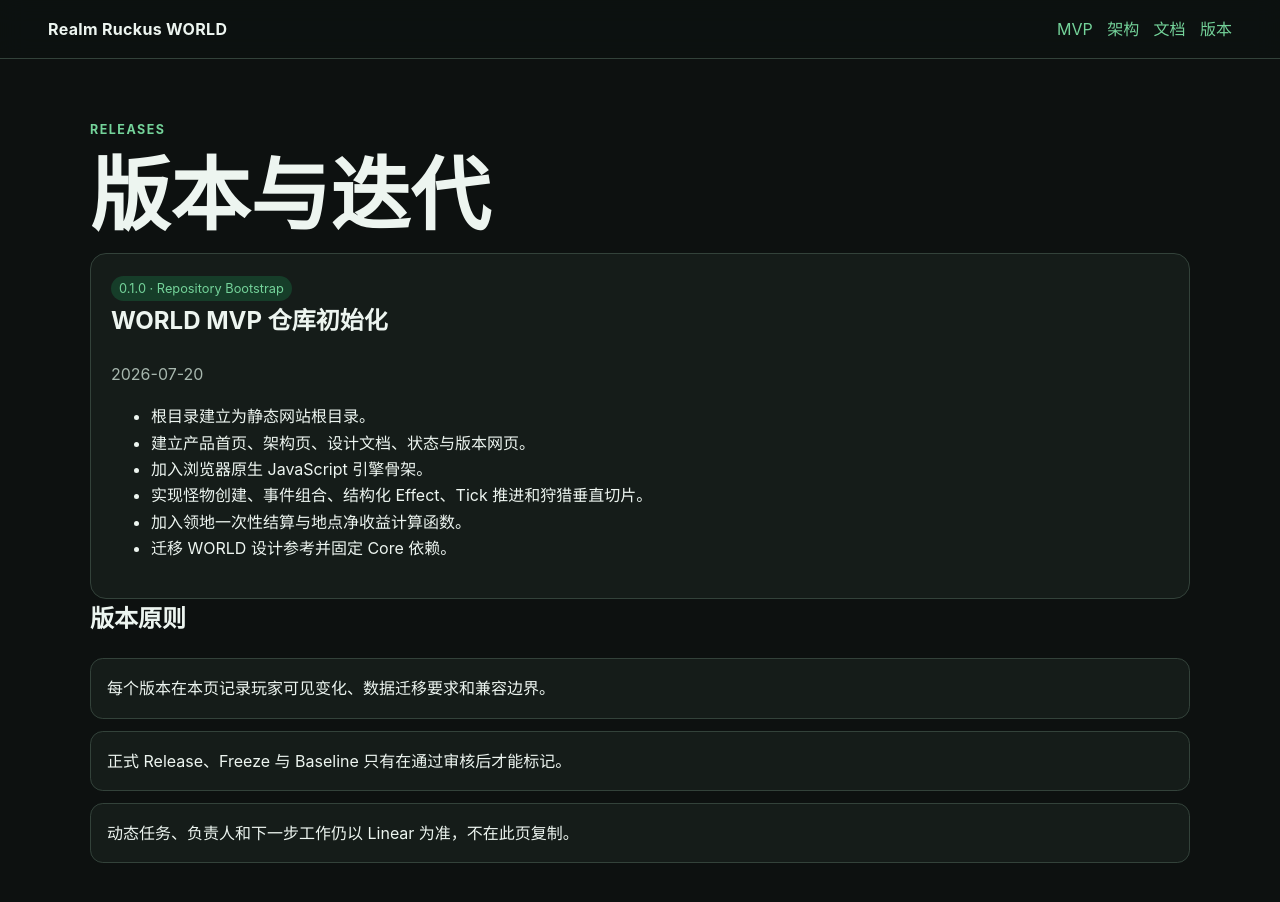
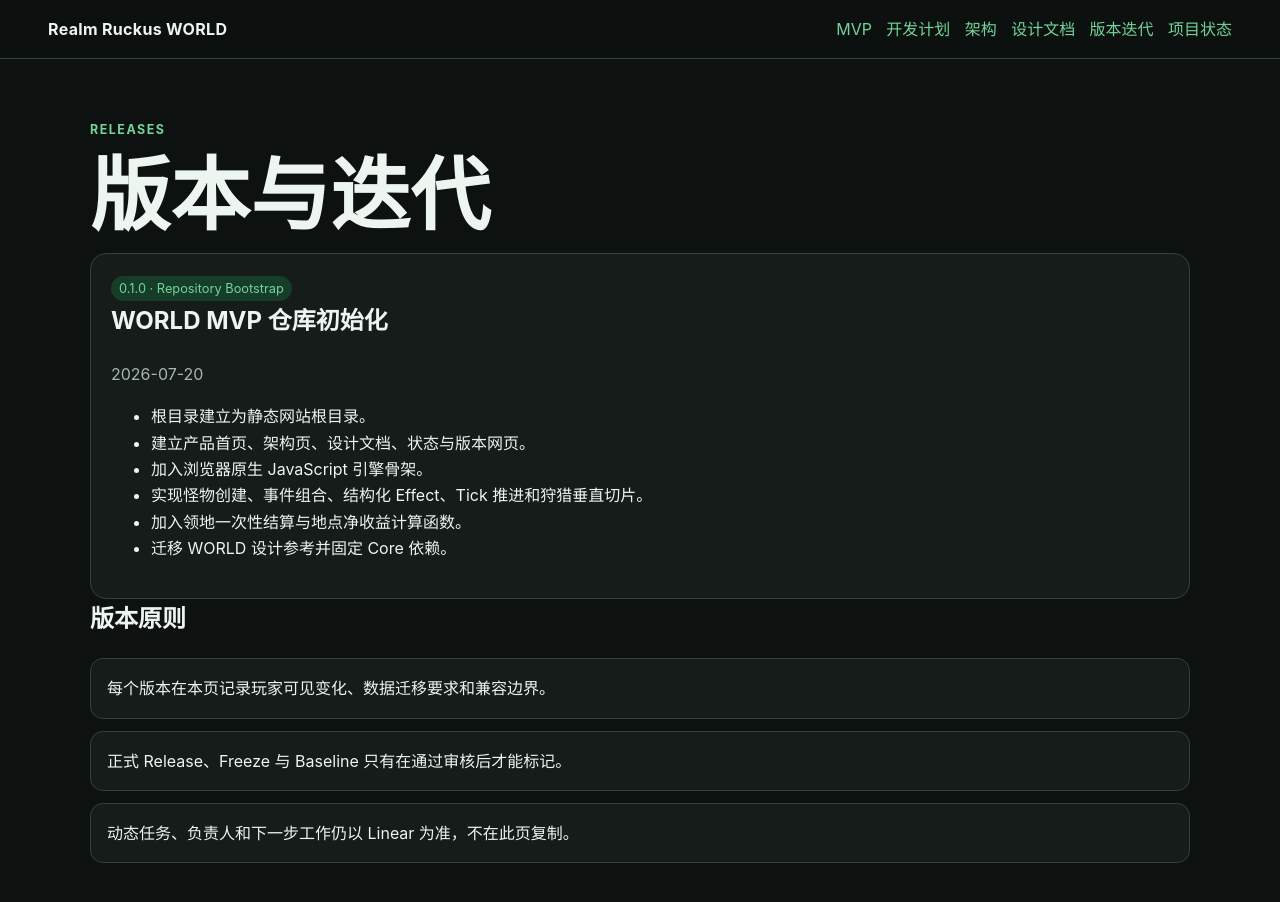
Before and after one commit to realmruckus/world, a website: page releases.html in a window 1280 px wide. Drawn offline with Linux system fonts and the light colour scheme.

Commit message:
fix: unify WORLD site navigation

```diff
--- a/releases.html
+++ b/releases.html
@@ -1 +1 @@
-<!doctype html><html lang="zh-CN"><head><meta charset="utf-8"><meta name="viewport" content="width=device-width,initial-scale=1"><title>WORLD 版本迭代</title><link rel="stylesheet" href="./styles.css"></head><body><header class="site-header"><a class="brand" href="./index.html">Realm Ruckus WORLD</a><nav><a href="./play.html">MVP</a><a href="./architecture.html">架构</a><a href="./docs/index.html">文档</a><a href="./releases.html">版本</a></nav></header><main class="page"><p class="eyebrow">Releases</p><h1>版本与迭代</h1><article><span class="badge">0.1.0 · Repository Bootstrap</span><h2>WORLD MVP 仓库初始化</h2><p class="meta">2026-07-20</p><ul><li>根目录建立为静态网站根目录。</li><li>建立产品首页、架构页、设计文档、状态与版本网页。</li><li>加入浏览器原生 JavaScript 引擎骨架。</li><li>实现怪物创建、事件组合、结构化 Effect、Tick 推进和狩猎垂直切片。</li><li>加入领地一次性结算与地点净收益计算函数。</li><li>迁移 WORLD 设计参考并固定 Core 依赖。</li></ul></article><h2>版本原则</h2><ul class="card-list"><li>每个版本在本页记录玩家可见变化、数据迁移要求和兼容边界。</li><li>正式 Release、Freeze 与 Baseline 只有在通过审核后才能标记。</li><li>动态任务、负责人和下一步工作仍以 Linear 为准，不在此页复制。</li></ul></main></body></html>
+<!doctype html><html lang="zh-CN"><head><meta charset="utf-8"><meta name="viewport" content="width=device-width,initial-scale=1"><title>WORLD 版本迭代</title><link rel="stylesheet" href="./styles.css"></head><body><header class="site-header"><a class="brand" href="./index.html">Realm Ruckus WORLD</a><nav aria-label="主导航"><a href="./play.html">MVP</a><a href="./development-plan.html">开发计划</a><a href="./architecture.html">架构</a><a href="./docs/index.html">设计文档</a><a href="./releases.html">版本迭代</a><a href="./status.html">项目状态</a></nav></header><main class="page"><p class="eyebrow">Releases</p><h1>版本与迭代</h1><article><span class="badge">0.1.0 · Repository Bootstrap</span><h2>WORLD MVP 仓库初始化</h2><p class="meta">2026-07-20</p><ul><li>根目录建立为静态网站根目录。</li><li>建立产品首页、架构页、设计文档、状态与版本网页。</li><li>加入浏览器原生 JavaScript 引擎骨架。</li><li>实现怪物创建、事件组合、结构化 Effect、Tick 推进和狩猎垂直切片。</li><li>加入领地一次性结算与地点净收益计算函数。</li><li>迁移 WORLD 设计参考并固定 Core 依赖。</li></ul></article><h2>版本原则</h2><ul class="card-list"><li>每个版本在本页记录玩家可见变化、数据迁移要求和兼容边界。</li><li>正式 Release、Freeze 与 Baseline 只有在通过审核后才能标记。</li><li>动态任务、负责人和下一步工作仍以 Linear 为准，不在此页复制。</li></ul></main></body></html>
```
